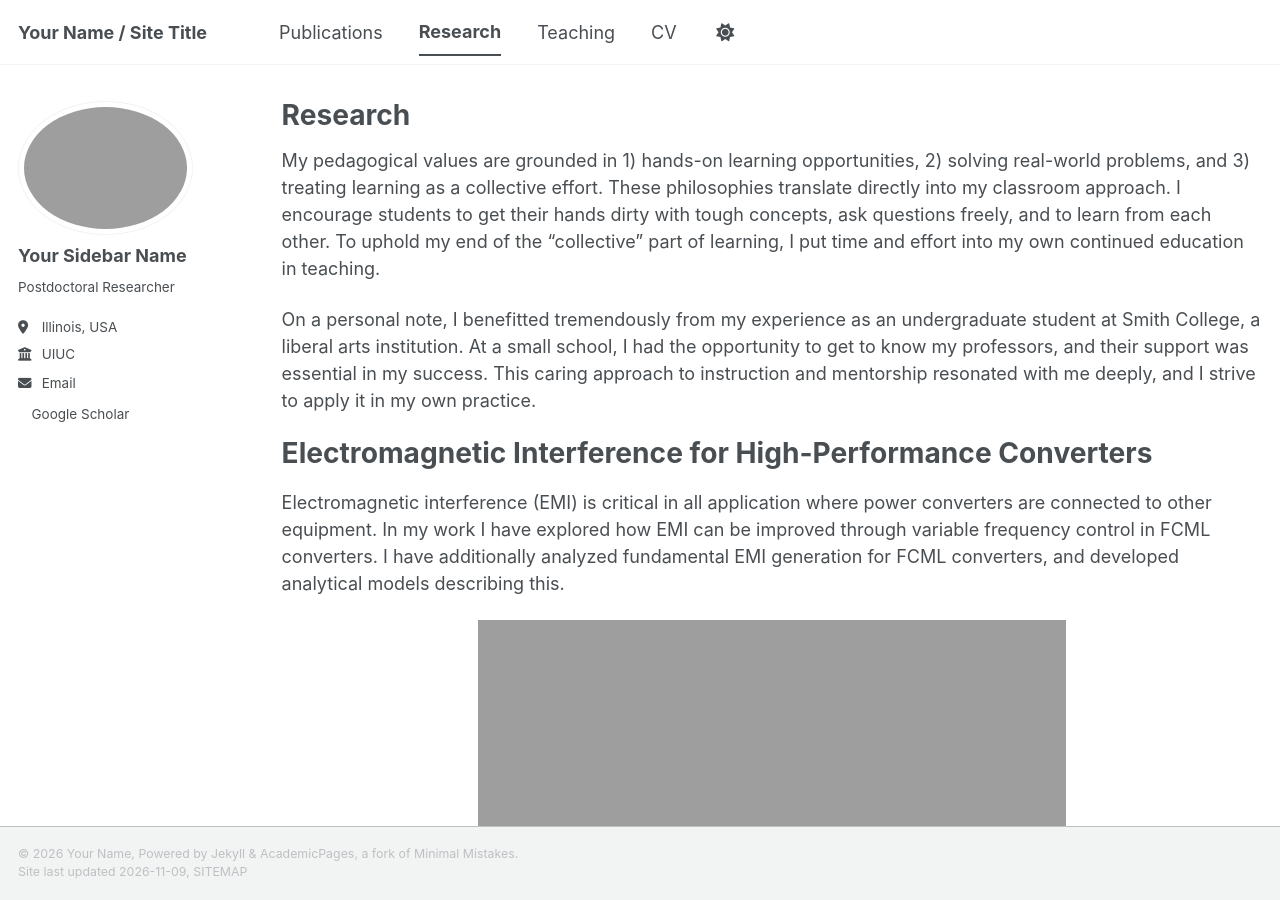
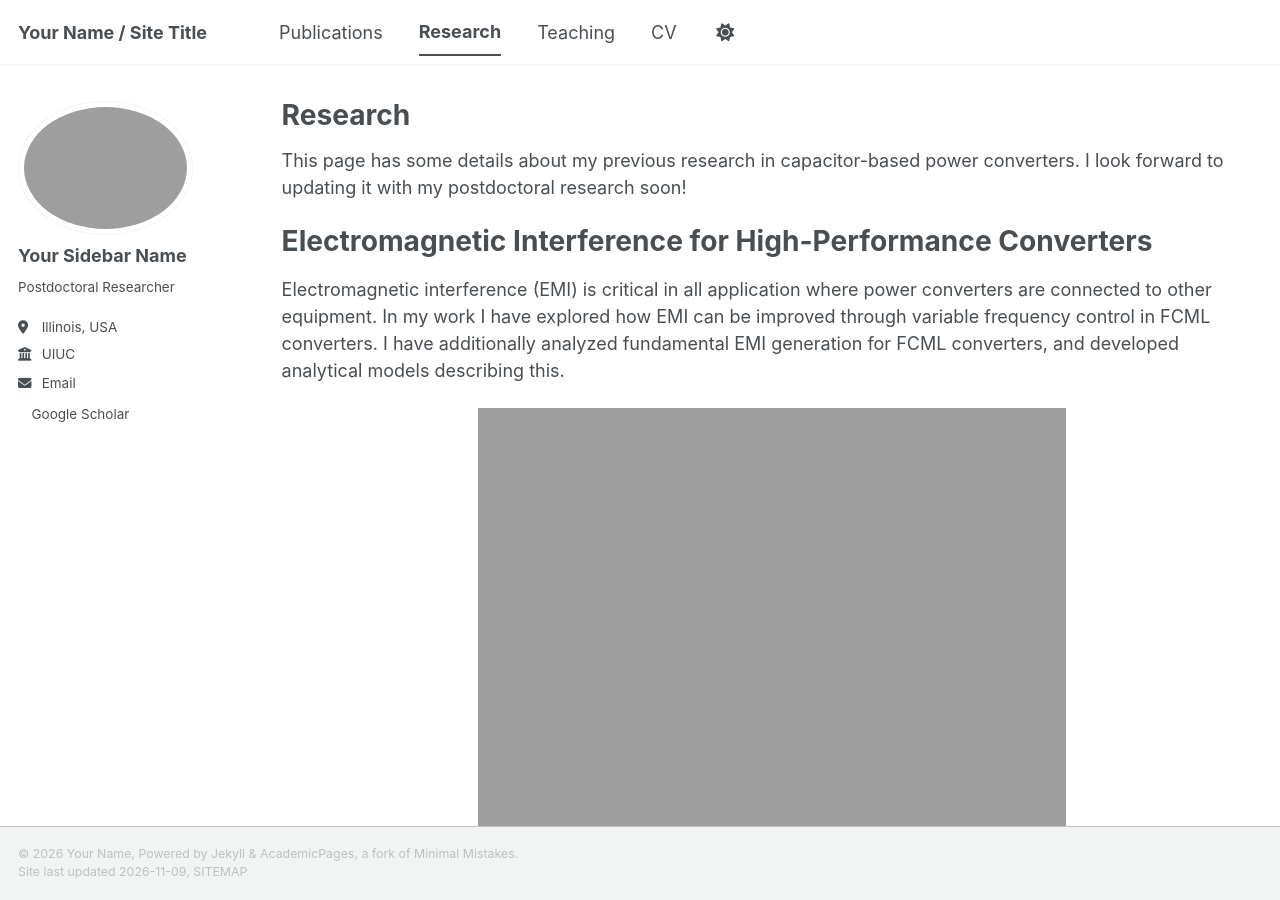
Before and after one commit to fgiardine/fgiardine.github.io, a Jekyll site: the page built from _pages/research.md, in a window 1280 px wide and 900 px high. Built offline with Jekyll 4.4.1, drawn with Linux system fonts in a browser that asks for light colours; a script bundle is joined from its source files by our own code; a style sheet for code colours, icons or effects is not loaded.

Commit message:
Update research.md

```diff
--- a/_pages/research.md
+++ b/_pages/research.md
@@ -4,9 +4,7 @@ permalink: /research/
 title: "Research"
 author_profile: true
 ---
-My pedagogical values are grounded in 1) hands-on learning opportunities, 2) solving real-world problems, and 3) treating learning as a collective effort. These philosophies translate directly into my classroom approach. I encourage students to get their hands dirty with tough concepts, ask questions freely, and to learn from each other. To uphold my end of the "collective" part of learning, I put time and effort into my own continued education in teaching.
-
-On a personal note, I benefitted tremendously from my experience as an undergraduate student at Smith College, a liberal arts institution. At a small school, I had the opportunity to get to know my professors, and their support was essential in my success. This caring approach to instruction and mentorship resonated with me deeply, and I strive to apply it in my own practice.
+This page has some details about my previous research in capacitor-based power converters. I look forward to updating it with my postdoctoral research soon!
 
 Electromagnetic Interference for High-Performance Converters
 ======
```
